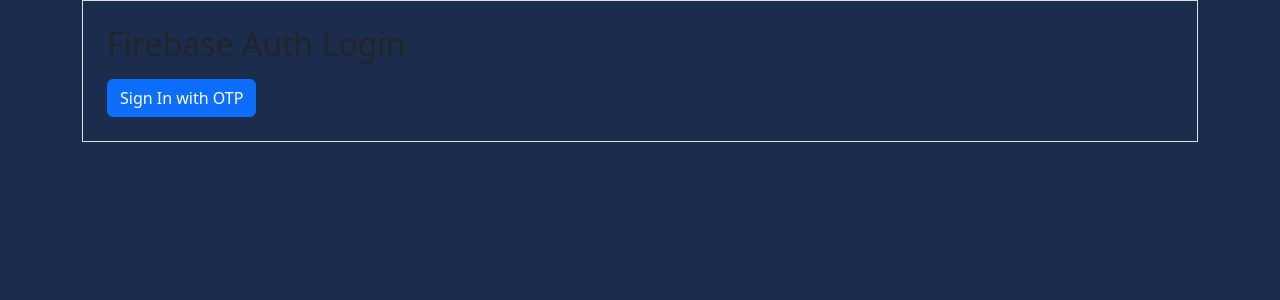
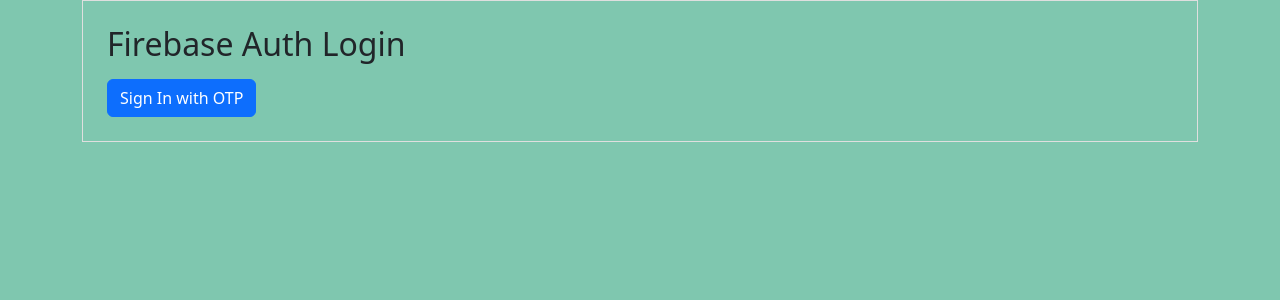
Before and after one commit to iamarsalanazam/phone-auth, a React (Vite) app: page / in a window 1280 px wide. Shown: the top 300 px of the page. Built offline with nearby package versions, Linux system fonts and the light colour scheme; no server answers; the HTML template or start-up script is replaced by a standard one.

Commit message:
Background Color

```diff
--- a/src/App.css
+++ b/src/App.css
@@ -1,11 +1,12 @@
 body {
-  background-color: #1c2c4c !important;
+  background-color: #7FC7AF !important;
   /* display: flex;
   justify-content: center;
   align-content: center;
   width: 100%;
   align-items: center; */
   height: 100vh;
+  margin: top 100px;
 
 }
 
```
